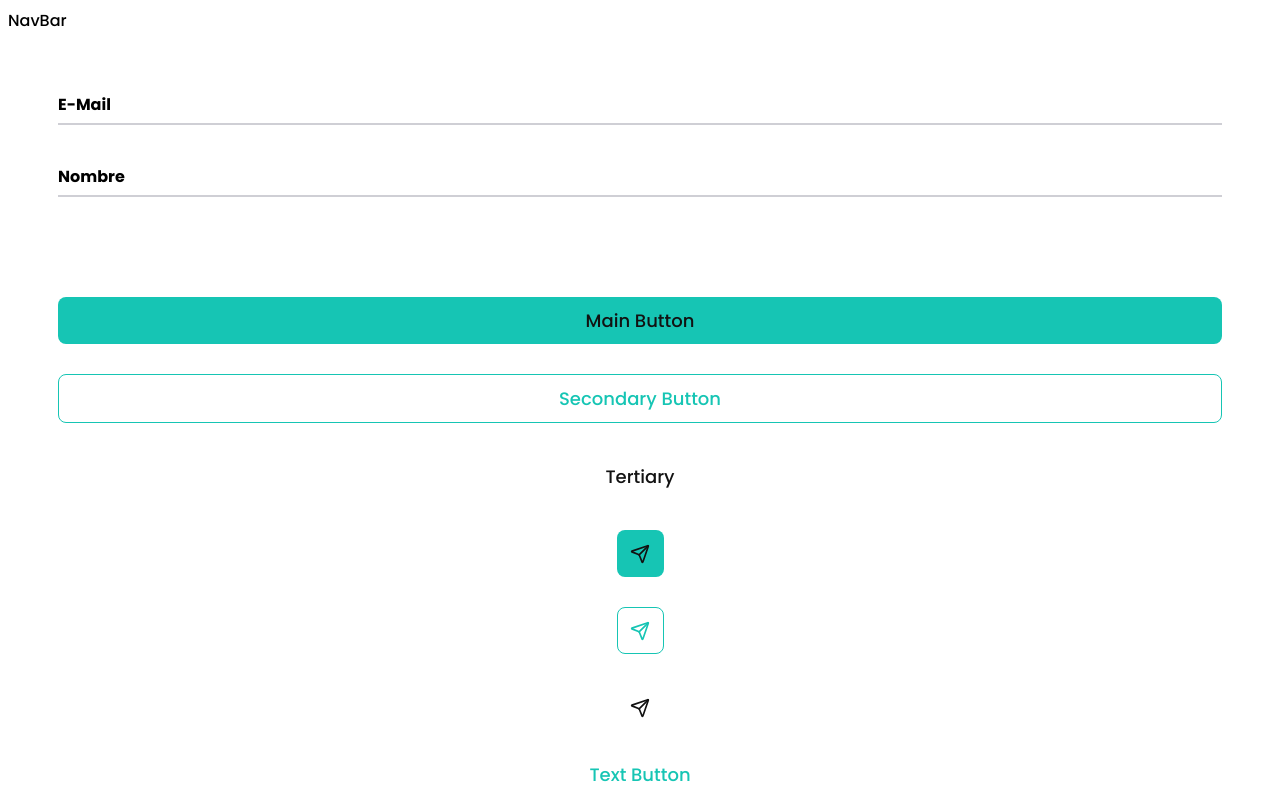
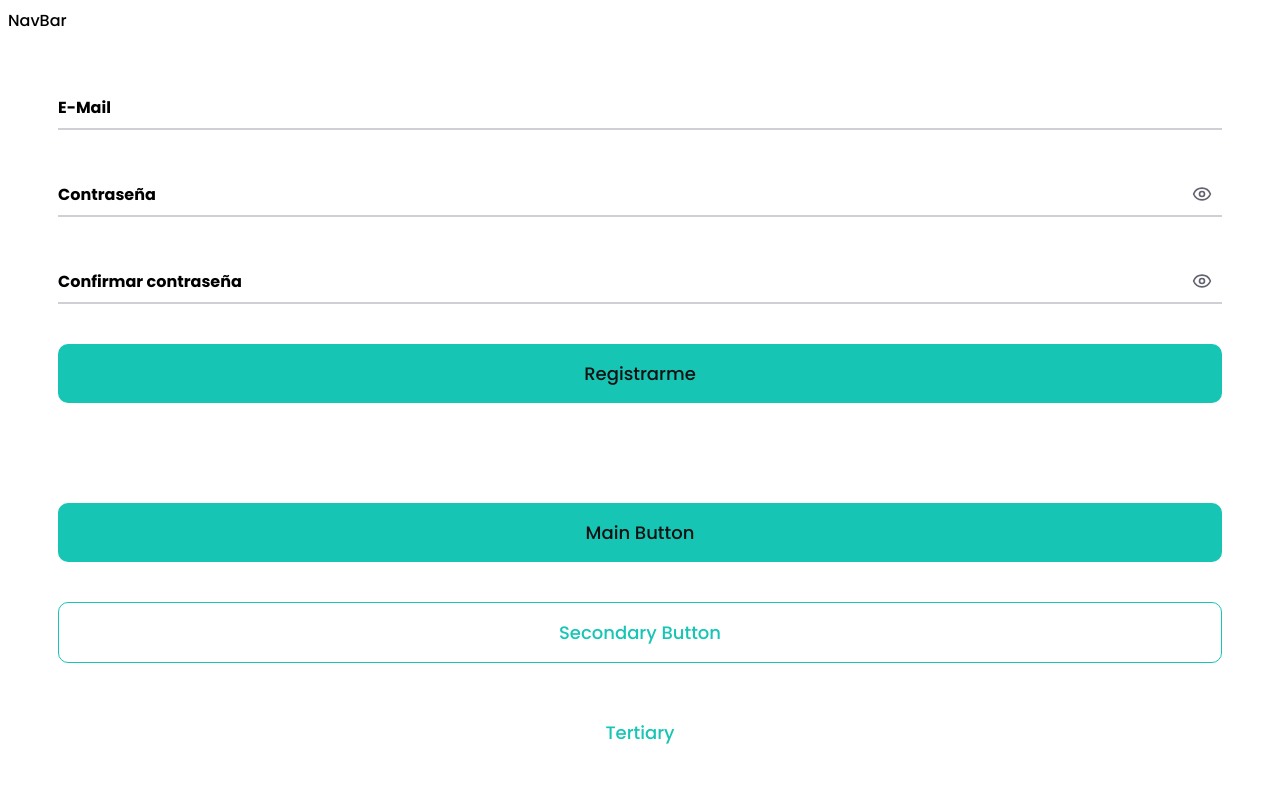
Before and after one commit to No-Country-simulation/s17-01-ft-node-react, a Next.js app in the folder frontend/: page /test in a window 1280 px wide. Shown: the top 800 px of the page. Built offline with nearby package versions, Linux system fonts and the light colour scheme.

Commit message:
FEAT: added inputs styles

```diff
--- a/frontend/app/test/page.tsx
+++ b/frontend/app/test/page.tsx
@@ -4,65 +4,100 @@ import { Button, Inputs } from "@/ui-atoms";
 import React, { useEffect, useState } from "react";
 import { Send } from "lucide-react";
 
+// Simulación de hook para probar estados del Input
+function useSignUp() {
+    const [form, setForm] = useState<{email:string, password:string, confirmPassword: string}>({email: "", password: "", confirmPassword: ""});
+    const [missing, setMissing] = useState<{email:boolean, password:boolean, confirmPassword:boolean}>({email: false, password: false, confirmPassword: false});
+    const [error, setError] = useState<{email:string, password:string, confirmPassword:string}>({email: "", password: "", confirmPassword: ""});
+    return {form, setForm, missing, setMissing, error, setError}
+};
+
 export default function Page() {
     const [disabled, setDisabled] = useState<boolean>(false);
-    const [testForm, setTestForm] = useState<{
-        name: {
-            value: string,
-            missing: boolean
-        },
-        email: {
-            value: string,
-            missing: boolean
+    const {form, setForm, missing, setMissing, error, setError} = useSignUp();
+
+    const handleChange = (fieldName: "email" | "password" | "confirmPassword", value:string):void => {
+        setForm({
+            ...form,
+            [fieldName]: value,
+        });
+    };
+    const handleInvalid = (e:React.FormEvent<HTMLFormElement>):void => {
+        e.preventDefault();
+        const input = e.target as HTMLInputElement;
+        setMissing({
+            ...missing,
+            [input.name]: true,
+        });
+        if(input.name == "email") {
+            setError({
+                ...error,
+                email: "Ingresá un formato email",
+            })
         }
-    }>({name: {value: "", missing: false}, email: {value: "", missing: false}});
-    const handleChange = (fieldName: "name" | "email", value:string) => {
-        setTestForm({
-            ...testForm,
-            [fieldName]: {
-                value,
-                missing: false
-            }
-        })
-    };
-    // const handleInvalid = (e:React.FormEvent<HTMLFormElement>):void => {
-    //     e.preventDefault();
-    //     setTestForm({
-    //         ...testForm,
-    //         missing: true
-    //     })
-    // };
+    }
     const handleSubmit = (e:React.FormEvent<HTMLFormElement>):void => {
         e.preventDefault();
+        if(form.password !== form.confirmPassword) {
+            setError({
+                ...error,
+                confirmPassword: "Las contraseñas no coinciden"
+            });
+        }
     }
+    const handleDisabled = () => {
+        setDisabled(true);
+        setTimeout(() => {
+            setDisabled(false);
+        }, 2500);
+    };
+    useEffect(()=>{
+        setError({
+            ...error,
+            email: ""
+        })
+    }, [form.email])
     return (
         <section>
-            <form onSubmit={handleSubmit} className={styles.buttons_container}>
+            <form onInvalid={handleInvalid} onSubmit={handleSubmit} className={styles.buttons_container}>
                 <Inputs
                     label="E-Mail"
-                    name="name"
-                    type="text"
-                    missing={testForm.name.missing}
+                    name="email"
+                    type="email"
+                    missing={missing.email}
                     disabled={disabled}
                     required={true}
-                    placeholder="ej. Thiago Salaberry"
-                    value={testForm.name.value}
-                    onChange={(value:string) => handleChange("name", value)}
+                    placeholder="ej. ejempo@gmail.com"
+                    value={form.email}
+                    errorMessage={error.email}
+                    onChange={(value:string)=>handleChange("email", value)}
                 />
                 <Inputs
-                    label="Nombre"
-                    name="name"
-                    type="text"
-                    missing={testForm.email.missing}
+                    label="Contraseña"
+                    name="password"
+                    type="password"
+                    missing={missing.password}
                     disabled={disabled}
                     required={true}
-                    placeholder="ej. Thiago Salaberry"
-                    value={testForm.email.value}
-                    onChange={(value:string) => handleChange("email", value)}
+                    value={form.password}
+                    errorMessage={error.password}
+                    onChange={(value:string)=>handleChange("password", value)}
                 />
+                <Inputs
+                    label="Confirmar contraseña"
+                    name="confirmPassword"
+                    type="password"
+                    missing={missing.confirmPassword}
+                    disabled={disabled}
+                    required={true}
+                    value={form.confirmPassword}
+                    errorMessage={error.confirmPassword}
+                    onChange={(value:string)=>handleChange("confirmPassword", value)}
+                />
+                <Button variant="main" type="submit" onClick={()=>handleSubmit}>Registrarme</Button>
             </form>
             <div className={styles.buttons_container}>
-                <Button variant="main" disabled={disabled} onClick={()=>console.log("Main Button")}>Main Button</Button>
+                <Button variant="main" disabled={disabled} onClick={handleDisabled}>Main Button</Button>
                 <Button variant="secondary" disabled={disabled} onClick={()=>console.log("Secondary Button")}>Secondary Button</Button>
                 <Button variant="tertiary" disabled={disabled} onClick={()=>console.log("Secondary Icon Button")}>Tertiary</Button>
                 <Button variant="mainIcon" disabled={disabled} onClick={()=>console.log("Tertiary Button")}><Send size={20}/></Button>
--- a/frontend/app/test/styles.module.css
+++ b/frontend/app/test/styles.module.css
@@ -1,7 +1,7 @@
 .buttons_container {
     display: flex;
     flex-direction: column;
-    gap: 30px;
+    gap: 40px;
     align-items: center;
     padding: 50px;
 }
--- a/frontend/lib/types/ui-atoms/index.tsx
+++ b/frontend/lib/types/ui-atoms/index.tsx
@@ -16,5 +16,6 @@ export type InputProps = {
     id?: string;
     missing?: boolean;
     disabled?: boolean;
+    errorMessage?: string;
     onChange: (value:string) => void;
 }
--- a/frontend/ui-atoms/buttons/index.tsx
+++ b/frontend/ui-atoms/buttons/index.tsx
@@ -8,6 +8,7 @@ export function Button(props:ButtonProps) {
     const isIcon = props.variant == "mainIcon" || props.variant == "secondaryIcon" || props.variant == "tertiaryIcon";
     const rippleButtonRef = useRef<HTMLButtonElement>(null);
     const handleClick = (e:React.MouseEvent) => {
+        if(props.disabled) return;
         if(props.variant !== "text") {
             const ripple = document.createElement("span");
             ripple.className = styles.ripple;
--- a/frontend/ui-atoms/buttons/styles.module.css
+++ b/frontend/ui-atoms/buttons/styles.module.css
@@ -6,10 +6,10 @@
     font-size: 18px;
     font-weight: normal;
     color: var(--color-neutral);
-    border-radius: 8px;
+    border-radius: 10px;
     display: grid;
     place-content: center;
-    padding: 10px 20px;
+    padding: 16px 40px;
     transition: all .2s;
     position: relative;
     overflow: hidden;
@@ -40,7 +40,7 @@
 }
 /* TERTIARY & ICON_TERTIARY */
 .tertiary, .tertiaryIcon {
-
+    color: var(--color-primary);
 }
 .tertiary:hover, .tertiaryIcon:hover {
     /* background: var(--primary-1); */
@@ -80,9 +80,12 @@
 .icon {
     width: 47px;
     height: 47px;
+    padding: 0;
 }
 .disabled {
-
+    opacity: .5;
+    cursor: inherit;
+    user-select: none;
 }
 /* RIPPLE EFFECT */
 @keyframes appear {
--- a/frontend/ui-atoms/inputs/index.tsx
+++ b/frontend/ui-atoms/inputs/index.tsx
@@ -2,14 +2,17 @@ import { InputProps } from "@/lib/types";
 import styles from "./styles.module.css";
 import { useEffect, useState } from "react";
 import { regular } from "@/utils/fonts/fonts";
+import { CheckCircle, Eye, EyeOff, XCircle } from "lucide-react";
 
 export function Inputs(props:InputProps) {
     const [focusing, setFocusing] = useState<boolean>(false);
+    const [showPassword, setShowPassword] = useState<boolean>(false);
     const handleChange = (e:React.ChangeEvent<HTMLInputElement>):void => {
         const inputValue:string = e.target.value;
         props.onChange(inputValue);
     }
     return (
+        <div className={styles.wrapper}>
             <div className={styles.input_container}>
                 {props.label && (
                     <label
@@ -18,7 +21,7 @@ export function Inputs(props:InputProps) {
                     >{props.label}</label>
                 )}
                 <input
-                type={props.type}
+                    type={props.type !== "password" ? props.type : showPassword ? "text" : "password"}
                     name={props.name}
                     value={props.value}
                     placeholder={!props.label && props.placeholder || ""}
@@ -31,13 +34,26 @@ export function Inputs(props:InputProps) {
                     className={`
                         ${styles.input}
                         ${regular.className}
-                    ${props.missing && styles.missing}
+                        ${!props.value && props.missing && styles.missing}
                         ${props.value && styles.valued}
                         ${props.disabled && styles.disabled}
+                        ${props.errorMessage && styles.error}
                     `}
                     onFocusCapture={()=>setFocusing(true)}
                     onBlurCapture={()=>setFocusing(false)}
                 />
+                {props.type == "password" && (
+                    <button type="button" onClick={()=>setShowPassword(!showPassword)} className={styles.clear_button}>
+                        {showPassword ? <EyeOff size={20}/> : <Eye size={20}/>}
+                    </button>
+                )}
+                {/* {props.value && (
+                    <div className={styles.icon_container}>
+                        {status == "success" ? <CheckCircle color="var(--color-primary)" size={15}/> : <XCircle color="var(--color-error)" size={15}/>}
+                    </div>
+                )} */}
+            </div>
+            <p className={styles.error_message}>{!props.value && props.missing ? "Completá este campo" : props.errorMessage ? props.errorMessage : ""}</p>
         </div>
     );
 };
--- a/frontend/ui-atoms/inputs/styles.module.css
+++ b/frontend/ui-atoms/inputs/styles.module.css
@@ -1,3 +1,9 @@
+.wrapper {
+    display: flex;
+    flex-direction: column;
+    width: 100%;
+    position: relative;
+}
 .input_container {
     display: flex;
     flex-direction: column;
@@ -26,6 +32,7 @@
     position: relative;
     transition: all .2s;
     background: none;
+    font-size: 16px;
 }
 .input:hover {
     border-bottom: 2px solid var(--color-primary);
@@ -43,6 +50,29 @@
 .input.disabled {
 
 }
-.input.missing {
+.input.missing, .input.error {
     border-bottom: 2px solid var(--color-error);
 }
+.icon_container, .clear_button {
+    position: absolute;
+    display: grid;
+    place-content: center;
+    right: 10px;
+    top: 50%;
+    transform: translateY(-50%);
+    background: none;
+    border: none;
+    padding: 0;
+}
+.clear_button {
+    color: var(--neutral-5);
+    cursor: pointer;
+}
+.error_message {
+    color: var(--color-error);
+    margin: 0;
+    font-size: 14px;
+    font-weight: 600;
+    position: absolute;
+    bottom: -22px;
+}
```
Lines whose indentation alone changed are shown as unchanged.
